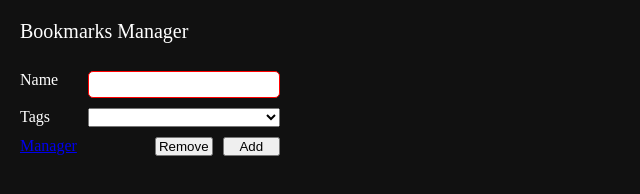
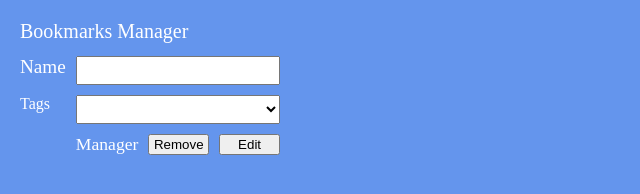
Before and after one commit to N-Alim/BookmarksManager, a browser extension: page index.html in a window 1280 px wide. Shown: the whole page, without its empty margins (0-640 px from the left). Drawn offline with Linux system fonts and the light colour scheme.

Commit message:
Mise en forme de l'index

```diff
--- a/assets/css/index.css
+++ b/assets/css/index.css
@@ -5,8 +5,8 @@
 }
 
 body {
-    background-color: #111;
-    color: #ffffff;
+    background-color:cornflowerblue;
+    color: white;
     padding: 20px;
     width: 300px;
 }
@@ -14,17 +14,17 @@ body {
 h1 {
     font-size: 20px;
     font-weight: normal;
-    margin-bottom: 20px;
+    margin-bottom: 5px;
 }
 
 main {
     display: grid;
-    grid-template-columns: 1fr 1fr 1fr 1fr;
+    grid-template-columns: .5fr 1fr 1fr 1fr;
     grid-template-rows: auto;
     grid-template-areas:
         "namelbl nameinput nameinput nameinput"
         "tagslbl tagsinput tagsinput tagsinput"
-        "managerbtn managerbtn removebtn addbtn";
+        ". managerlnk removebtn addbtn";
     padding: 3% 0 2% 0;
     row-gap: 10px;
     gap: 10px;
@@ -33,21 +33,22 @@ main {
 
 label.name {
     grid-area: namelbl;
+    font-size: 1.2em;
 }
 
 input#name {
     grid-area: nameinput;
     padding: 5px;
-    border: 1px solid red;
-    border-radius: 5px;
 }
 
 label.tags {
     grid-area: tagslbl;
+    font-size: 1.2em;
 }
 
 select#tags {
     grid-area: tagsinput;
+    padding: 5px;
     width: 100%;
 }
 
@@ -56,7 +57,11 @@ button {
 }
 
 a.manager {
-    grid-area: managerbtn;
+    grid-area: managerlnk;
+    text-align: center;
+    color: white;
+    text-decoration: none;
+    font-size: 1.1em;
 }
 
 button.remove {
@@ -67,9 +72,6 @@ button.confirm {
     grid-area: addbtn;
 }
 
-
-
-
 div.tagsMain {
     display: flex;
     flex-wrap: wrap;
@@ -79,14 +81,15 @@ div.tagsMain {
 }
 
 div.tag {
-    background-color: #888;
-    padding: 2px 7px 2px 7px;
-    margin: 1%;
+    background-color: rgb(182, 179, 179);
+    padding: 4px 8px;
+    margin: .5em;
     border-radius: 8px;
     display: flex;
     align-items: center;
     justify-content: space-between;
     gap: 5px;
+    color: #000;
 }
 
 div.tag.selected {
--- a/index.html
+++ b/index.html
@@ -6,28 +6,24 @@
         <meta name="viewport" content="width=device-width, initial-scale=1.0">
         <title>Document</title>
         <link rel="stylesheet" href="./assets/css/index.css">
-        <script src="./assets/js/config.js"></script>
-        <script src="./assets/js/tags.js"></script>
-        <script src="./assets/js/bookmarks.js"></script>
+        <script src="./assets/js/config.js" defer></script>
+        <script src="./assets/js/utilities.js" defer></script>
         <script src="./assets/js/index.js" defer></script>
+        <script src="./assets/js/index-init.js" defer></script>
     </head>
     <body>
         <h1>Bookmarks Manager</h1>
         <main>
-
-
             <label for="name" class="name"> Name </label>
-                <input type="texte" id="name" name="name" value="">
+            <input type="texte" id="name" name="name" value="">
 
             <label for="tags" classe="tags"> Tags </label>
-                <select range="tags" id="tags" name="tags">
-                </select>
+            <select range="tags" id="tags" name="tags"></select>
 
             <a href="./manager.html" target="_blank" class="manager">Manager</a>
             <button class="remove">Remove</button>
-            <button accesskey="a" class="confirm">Add</button>
+            <button class="confirm">Edit</button>
         </main>
-
         <div class="tagsMain">
         </div>
     </body>
```
